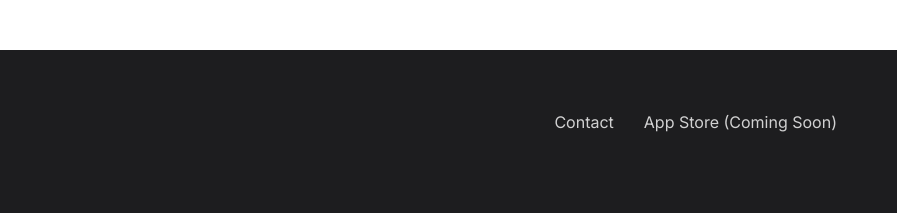
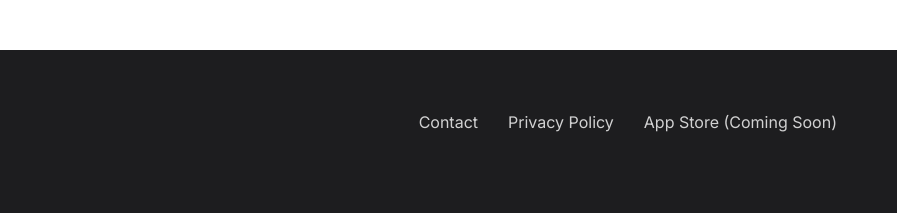
Before and after one commit to ssiamon05/EyeTimerSupportPage, a plain HTML site: page index.html in a window 1280 px wide. Shown: the part 3105-3318 px from the top of the page, 383-1280 px from the left. Drawn offline with Linux system fonts and the light colour scheme.

Commit message:
added privacy policy

```diff
--- a/index.html
+++ b/index.html
@@ -150,6 +150,7 @@
                 </div>
                 <div class="footer-links">
                     <a href="mailto:swsiamon@gmail.com">Contact</a>
+                    <a href="https://ssiamon05.github.io/EyeTimerPrivacyPolicy/">Privacy Policy</a>
                     <a href="#" id="footer-app-store">App Store (Coming Soon)</a>
                 </div>
             </div>
```
